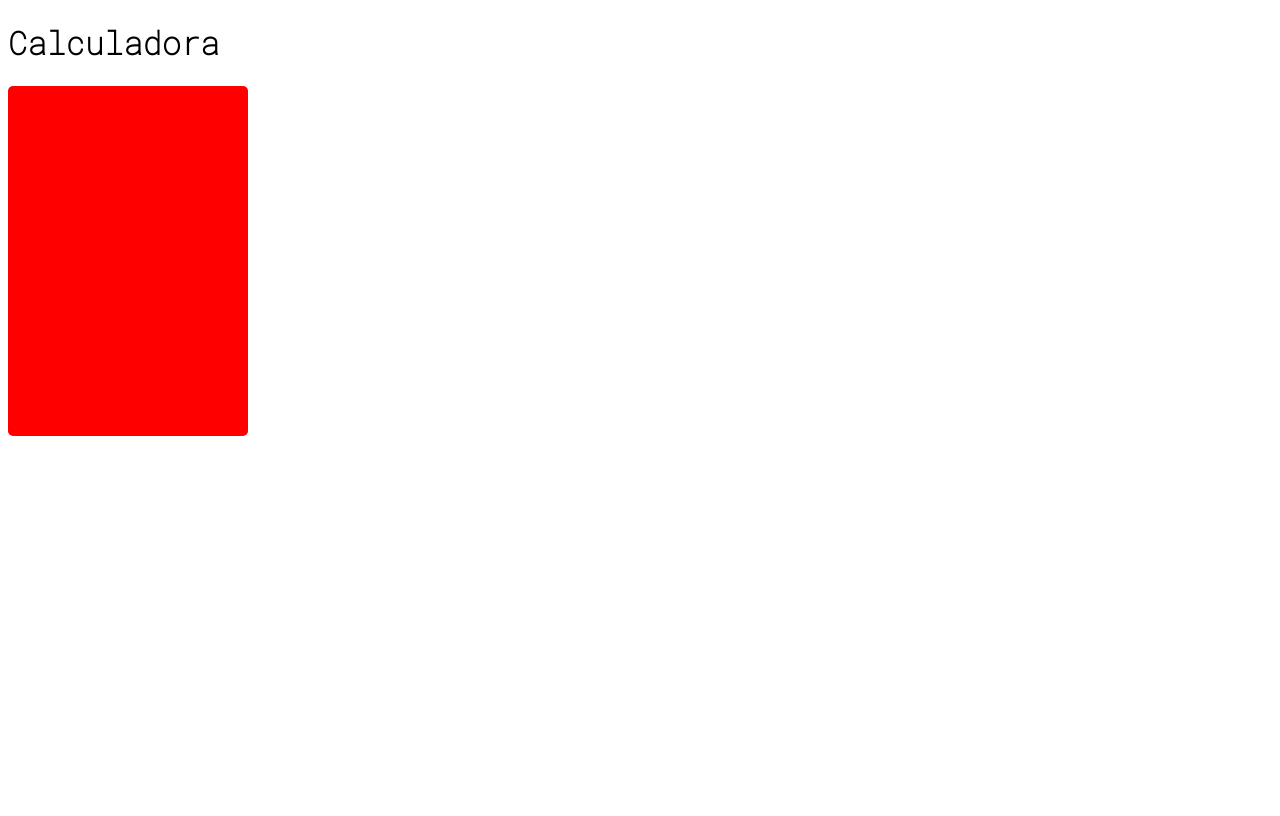
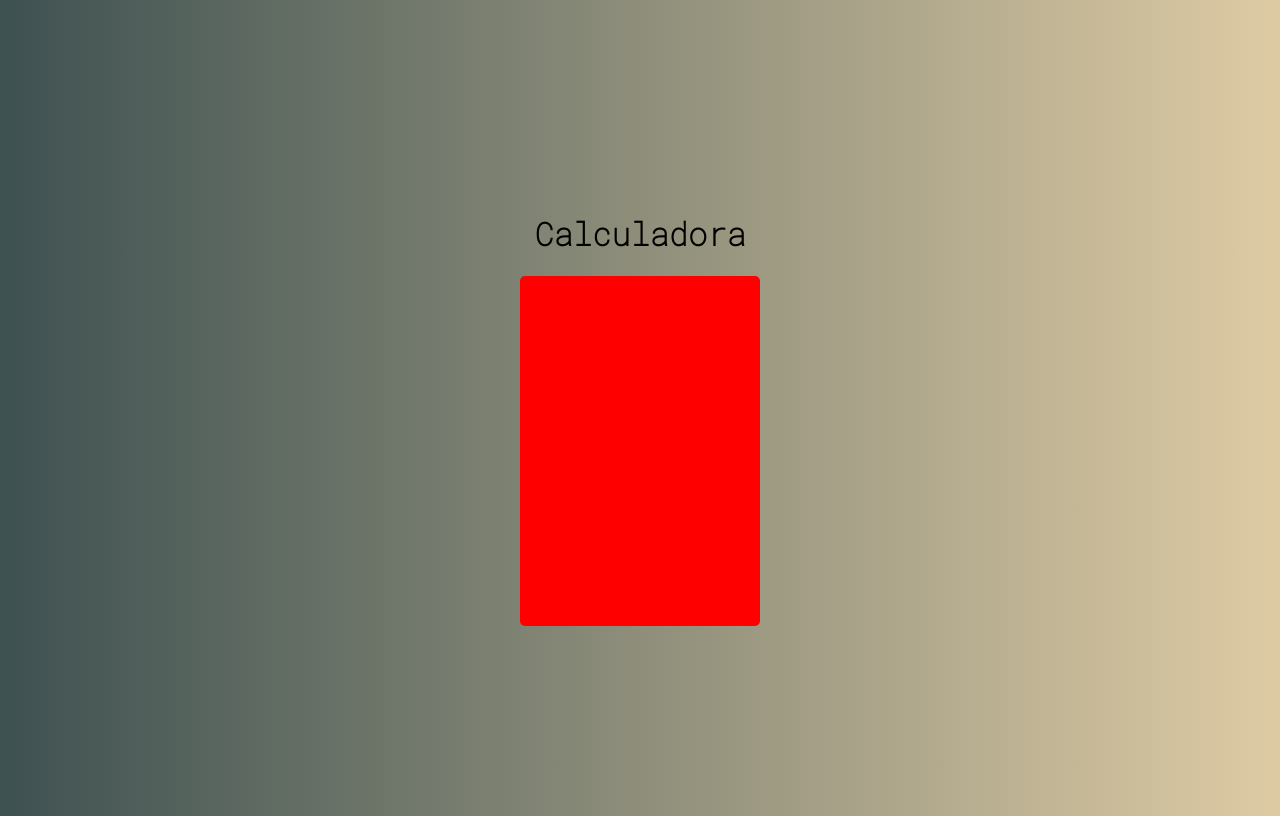
Before and after one commit to kiszewski/Calculator, a React (Create React App) app in the folder calculator/: page / in a window 1280 px wide. Built offline with nearby package versions, Linux system fonts and the light colour scheme.

Commit message:
added background gradient

```diff
--- a/calculator/src/index.css
+++ b/calculator/src/index.css
@@ -6,3 +6,12 @@
 * {
   font-family: 'Roboto-Mono', monospace;
 }
+
+body {
+  display: flex;
+  height: 100vh;
+  justify-content: center;
+  align-items: center;
+  text-align: center;
+  background: linear-gradient(to right, rgb(62, 81, 81), rgb(222, 203, 164));
+}
```
